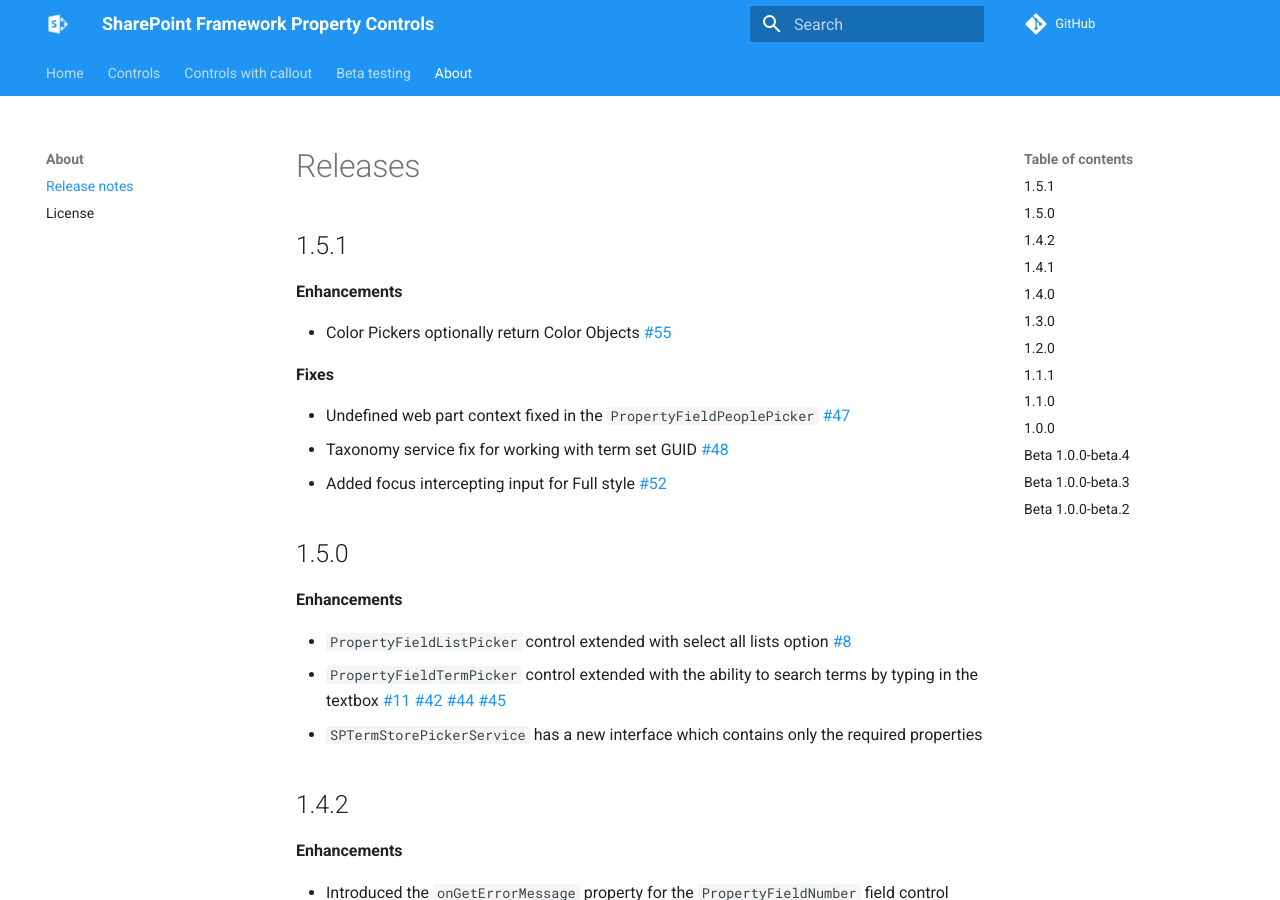
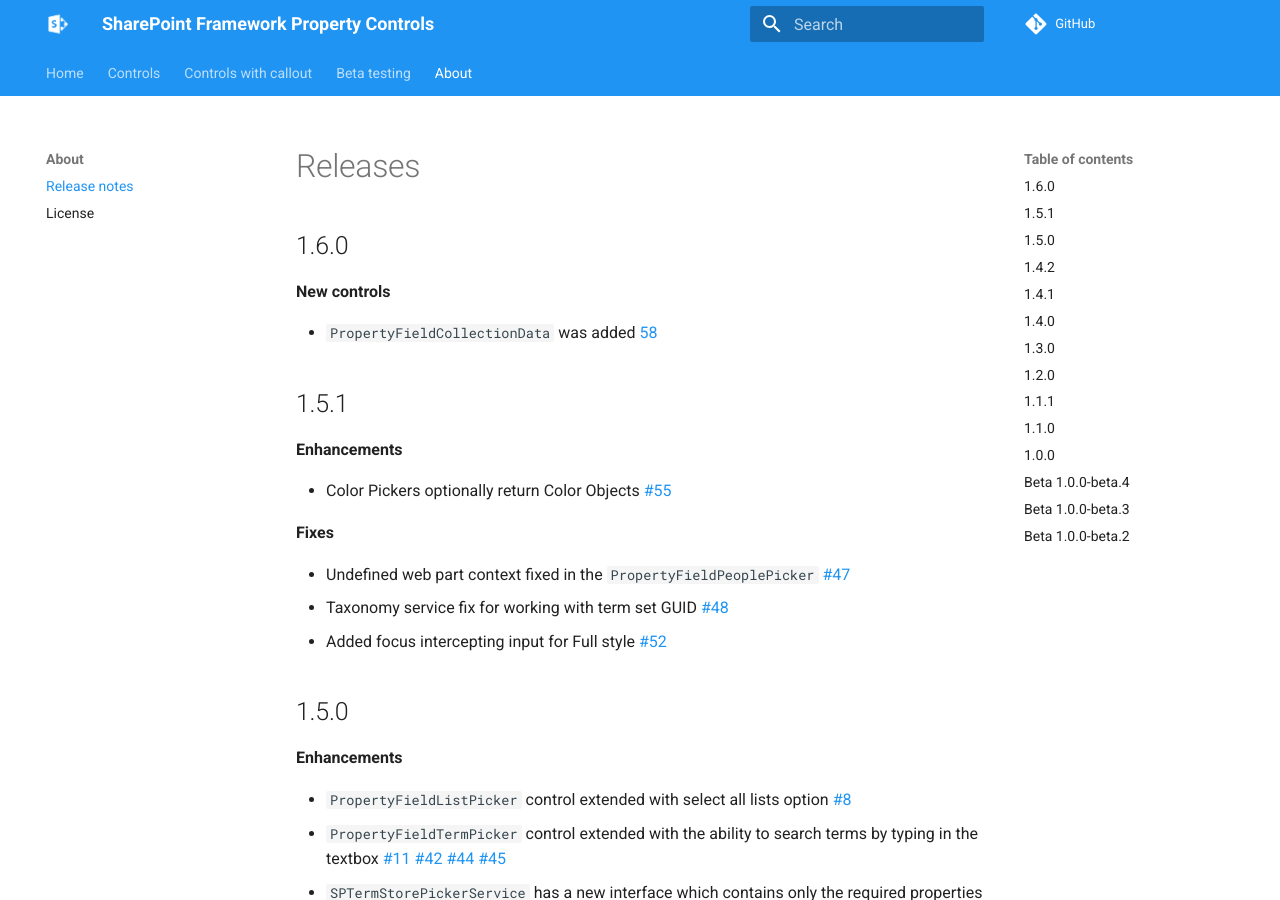
Before and after one commit to pnp/sp-dev-fx-property-controls, an MkDocs documentation site: the page built from docs/documentation/docs/about/release-notes.md, in a window 1280 px wide and 900 px high. Built offline with MkDocs 1.6.1 and Material for MkDocs 9.7.7, drawn with Linux system fonts in a browser that asks for light colours; comment, search, counter and statistics services are not loaded; old or Windows-style settings are respelled for this version of MkDocs.

Commit message:
Updated version and changelog

```diff
--- a/docs/documentation/docs/about/release-notes.md
+++ b/docs/documentation/docs/about/release-notes.md
@@ -1,4 +1,10 @@
 # Releases
+
+## 1.6.0
+
+**New controls**
+
+- `PropertyFieldCollectionData` was added [58](https://github.com/SharePoint/sp-dev-fx-property-controls/issues/58)
 
 ## 1.5.1
 
--- a/package.json
+++ b/package.json
@@ -1,7 +1,7 @@
 {
   "name": "@pnp/spfx-property-controls",
   "description": "Reusable property pane controls for SharePoint Framework solutions",
-  "version": "1.5.1",
+  "version": "1.6.0",
   "engines": {
     "node": ">=0.10.0"
   },
```
Also changed, not shown: CHANGELOG.md.
